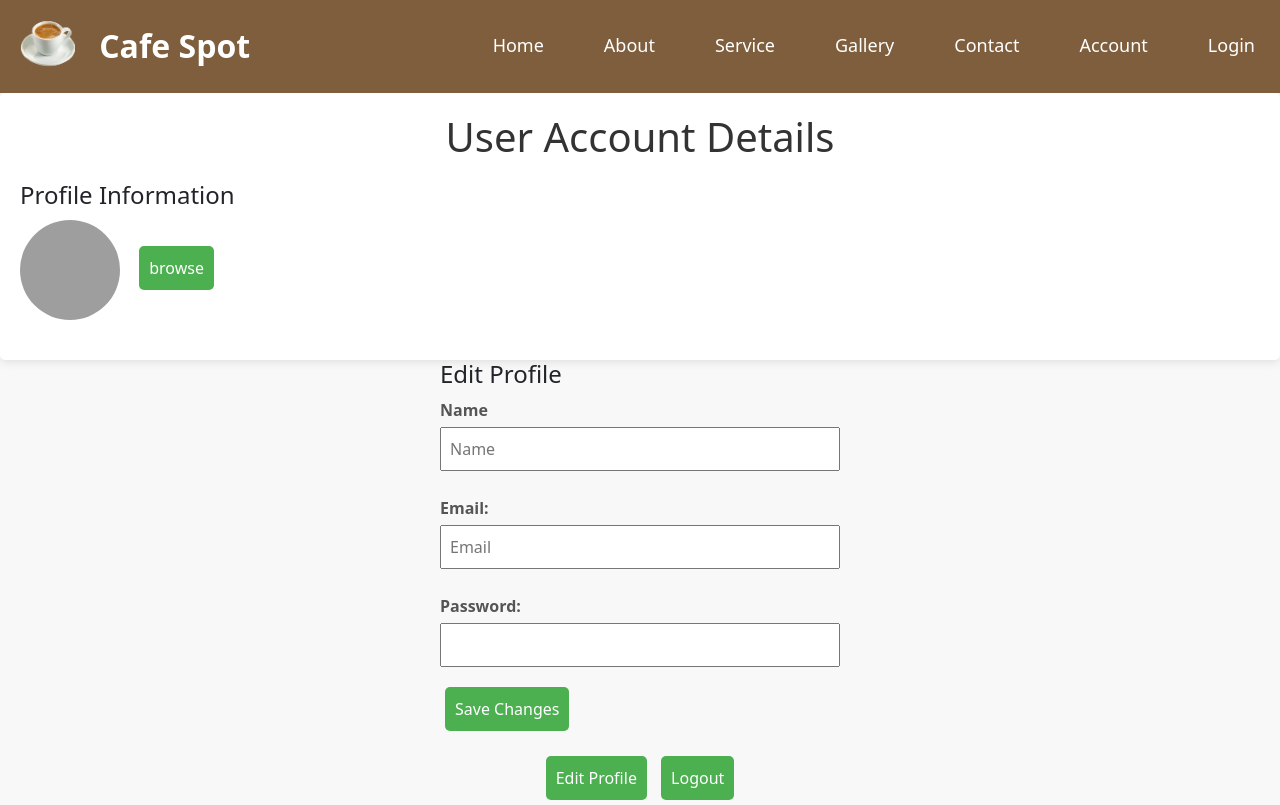
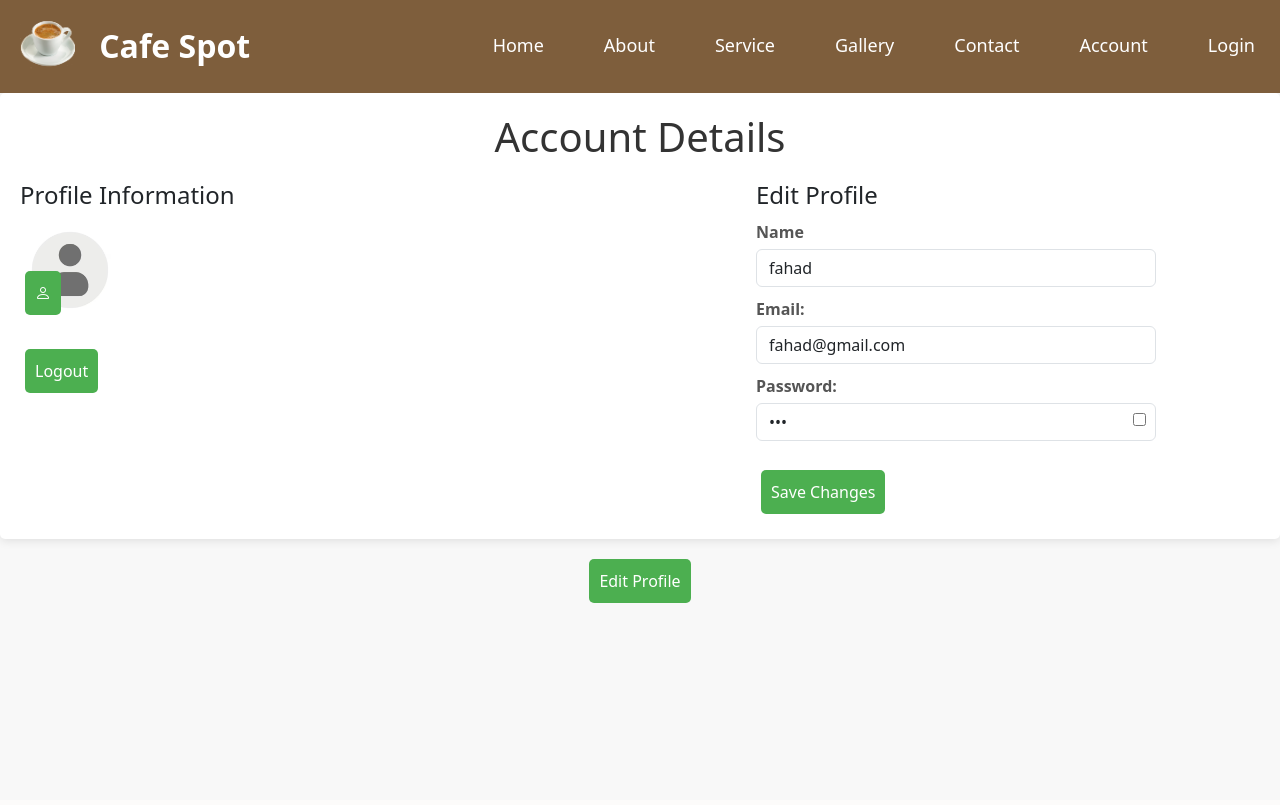
Before and after one commit to vivek906122/my-matrimony-site, a Django app: template app1/templates/account.html in a window 1280 px wide, after a click on "Edit Profile". After the commit the page ends 603 px from the top, so only its background shows below. Run offline with Django 5.2, Linux system fonts and the light colour scheme; the template is opened without the code that fills it: values that come from a table or form of the project are taken from there, others are empty; data comes from the database, SQL or seed files in the repository; grey boxes are pictures that could not be loaded.

Commit message:
Registration details displyaed  on account page and profile picture update

```diff
--- a/app1/models.py
+++ b/app1/models.py
@@ -6,6 +6,7 @@ class Registration(models.Model):
     regi_name  = models.TextField(max_length=250)
     regi_email = models.EmailField(max_length=250)
     regi_psw = models.TextField(max_length=250)
+    regi_img = models.FileField(upload_to='profile_images',null=True)
 
     def __str__(self) -> str:
         return self.regi_name
@@ -77,13 +78,3 @@ class Booktable(models.Model):
 
     def __str__(self) -> str:
         return self.date
-
-class Account(models.Model):
-    acc_img = models.FileField()
-    user = models.CharField(max_length=255,null=True)
-    acc_name = models.TextField(max_length=255)
-    acc_email = models.EmailField(max_length=250)
-    acc_psw = models.TextField(max_length=250)
-
-    def __str__(self) -> str:
-        return self.user
--- a/app1/static/mystyle.css
+++ b/app1/static/mystyle.css
@@ -1667,3 +1667,34 @@ p {
     margin: 25px 20px;
     min-height: 500px;
 }
+
+
+
+.input-wrapper{
+    position: relative;
+    width: 100%;
+
+}
+
+.input-wrapper input{
+}
+
+.input-wrapper .toggle-icon{
+    right: 10px;
+    top: 10px;
+    position: absolute;
+
+
+}
+
+
+.profile-wrapper{
+    position: relative;
+
+}
+.profile-wrapper button{
+    position: absolute;
+    left: 0px;
+    bottom: 0px;
+
+}
--- a/app1/templates/account.html
+++ b/app1/templates/account.html
@@ -9,36 +9,70 @@
 
 <div class="account-container">
     <header>
-        <h1>User Account Details</h1>
+        <h1>Account Details</h1>
     </header>
-
+<div class="row">
+    <div class="col">
+        <div class="box200">
+</div>
     <section class="user-details">
         <h2>Profile Information</h2>
         <div class="profile-photo">
-            <img id="profilePic" src="default-profile.png" alt="Profile Picture">
-            <input id="file" type="file" style="display: none;" accept="image/*" onchange="changeProfilePic(event)" name="acc_img" alt="Arrow">
-            <button id="browse">browse</button>
+            <div class="profile-wrapper">
+            {% if register.regi_img %}
+            <img id="profilePic" src="/media/{{register.regi_img}}" alt="Profile Picture">
+            {% else %}
+            <img id="profilePic" src="{% static 'default-profile.png' %}" alt="Profile Picture">
+            {% endif %}
+            <button id="browse" ><i class="bi bi-person"></i></button>
+            <form action="/account" method="post" enctype="multipart/form-data">
+                {% csrf_token %}
+            <input id="file" type="file" style="display: none;" accept="image/*" onchange="this.form.submit();" name="acc_img" alt="Arrow">
+            </form>
+            </div>
+            <br>
+
+        <button onclick="logout()"><a href="\logout" style="text-decoration: none; color : white;">Logout</a></button>
+
         </div>
         <!-- <button onclick="editProfile()">Edit Profile</button> -->
     </div>
+    <div class="col">
+        <div class="box201">
+            {% if register %}
+ <form id="edit-profile-form" style="display: none;" class="registration-formm">
 
-    <form id="edit-profile-form" style="display: none;" class="registration-formm">
-        {% csrf_token %}
         <h2>Edit Profile</h2>
         <label for="name">Name  </label>
-        <input type="text" id="name" placeholder="Name" name="acc_name">
+        <input type="text" id="name" class="form-control" placeholder="Name" value="{{register.regi_name}}" name="acc_name">
 
         <label for="email">Email:</label>
-        <input type="email" id="age" placeholder="Email" name="acc_email">
+        <input type="email" id="age" class="form-control" placeholder="Email" value="{{register.regi_email}}" name="acc_email">
 
 
         <label for="password">Password:</label>
-        <input type="password" id="location" name="acc_psw">
+
+       <div class="input-wrapper">
+         <input type="password" id="location" class="form-control" value="{{register.regi_psw}}" name="acc_psw">
+         <input type="checkbox" onclick="myFunction()" class="toggle-icon">
+       </div>
+       <br>
+
+
 
 
 
         <button type="submit">Save Changes</button>
     </form>
+    {% endif %}
+        </div>
+    </div>
+        </div>
+
+    </div>
+
+
+
 
 
 
@@ -48,7 +82,6 @@
         <!-- <h2>Actions</h2> -->
         <button onclick="editProfile()">Edit Profile</button>
         <!-- <button onclick="changePassword()">Change Password</button> -->
-        <button onclick="logout()"><a href="\logout" style="text-decoration: none; color : white;">Logout</a></button>
 
 
     </section>
@@ -76,7 +109,14 @@ $(document).ready(function(){
     });
 });
 
-
+function myFunction() {
+  var x = document.getElementById("location");
+  if (x.type === "password") {
+    x.type = "text";
+  } else {
+    x.type = "password";
+  }
+}
 
 </script>
 
@@ -168,12 +208,6 @@ button:hover {
     margin: 10px 0 5px;
 }
 
-.registration-formm input,
-.registration-formm textarea {
-    width: 100%;
-    padding: 8px;
-    margin-bottom: 15px;
-}
 
 button {
     background-color: #4CAF50;
```
Also changed, not shown: app1/views.py (+8 -2 lines), app1/migrations/0013_delete_account_registration_regi_img.py (added), app1/static/default-profile.png (added), db.sqlite3, media/profile_images/IMG_20240914_185409.jpg (added), media/profile_images/login-couple.png (added), 1 other file.
